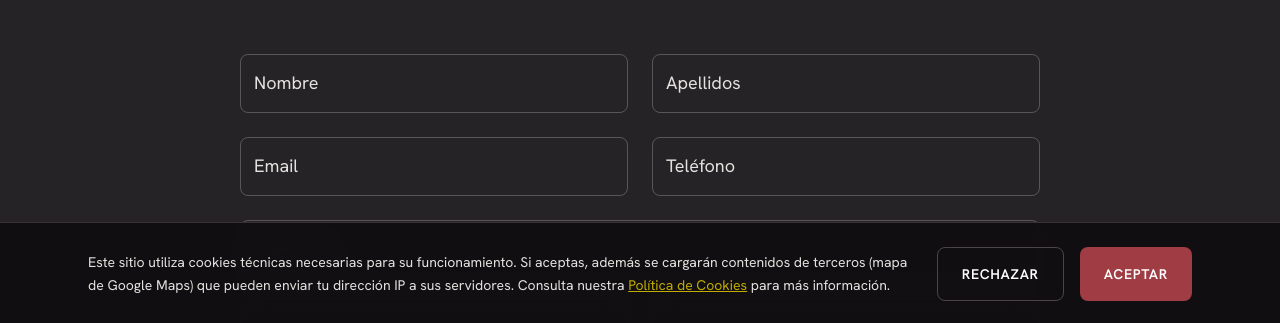
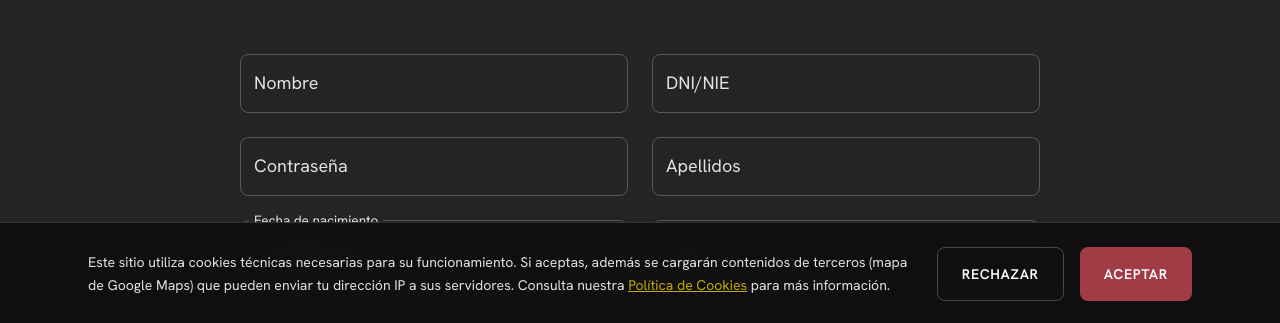
Before and after one commit to DavileSC/Desamparados, a React (Vite) app in the folder desamparados-web/: page /hermanos/hazte-hermano in a window 1280 px wide. Shown: the part 475-798 px from the top of the page. Built offline with nearby package versions, Linux system fonts and the light colour scheme; no server answers.

Commit message:
Connect membership registration to API

```diff
--- a/desamparados-web/src/features/members/public/HazteHermanoPage.tsx
+++ b/desamparados-web/src/features/members/public/HazteHermanoPage.tsx
@@ -8,9 +8,12 @@ import PageHeader from '../../../components/PageHeader'
 import AnimatedSection from '../../../components/AnimatedSection'
 import AppButton from '../../../components/AppButton'
 import { membershipSchema, type MembershipFormData } from './schema'
+import { register as apiRegister } from '../../../lib/api/auth'
+import { ApiError } from '../../../lib/api/client'
 
 export default function HazteHermanoPage() {
   const [success, setSuccess] = useState(false)
+  const [submitError, setSubmitError] = useState<string | null>(null)
 
   const {
     register,
@@ -23,19 +26,29 @@ export default function HazteHermanoPage() {
       nombre: '',
       apellidos: '',
       email: '',
+      password: '',
+      dni: '',
       telefono: '',
       direccion: '',
       ciudad: '',
       codigoPostal: '',
+      fechaNacimiento: '',
       aceptarPolitica: false,
     },
   })
 
   const onSubmit = async (data: MembershipFormData) => {
-    // TODO: Replace with real API call
-    console.log(data)
-    setSuccess(true)
-    reset()
+    setSubmitError(null)
+    try {
+      await apiRegister({
+        ...data,
+        poblacion: data.ciudad,
+      })
+      setSuccess(true)
+      reset()
+    } catch (error) {
+      setSubmitError(error instanceof ApiError ? error.message : 'No se ha podido enviar la solicitud.')
+    }
   }
 
   return (
@@ -57,6 +70,7 @@ export default function HazteHermanoPage() {
                 Solicitud enviada correctamente. Nos pondremos en contacto contigo pronto.
               </Alert>
             )}
+            {submitError && <Alert severity="error" sx={{ mb: 4 }}>{submitError}</Alert>}
 
             <Box
               component="form"
@@ -75,11 +89,41 @@ export default function HazteHermanoPage() {
                 </Grid>
                 <Grid size={{ xs: 12, md: 6 }}>
                   <TextField
+                    label="DNI/NIE"
+                    fullWidth
+                    error={!!errors.dni}
+                    helperText={errors.dni?.message}
+                    {...register('dni')}
+                  />
+                </Grid>
+                <Grid size={{ xs: 12, md: 6 }}>
+                  <TextField
+                    label="Contraseña"
+                    type="password"
+                    fullWidth
+                    error={!!errors.password}
+                    helperText={errors.password?.message}
+                    {...register('password')}
+                  />
+                </Grid>
+                <Grid size={{ xs: 12, md: 6 }}>
+                  <TextField
                     label="Apellidos"
                     fullWidth
                     error={!!errors.apellidos}
                     helperText={errors.apellidos?.message}
                     {...register('apellidos')}
+                  />
+                </Grid>
+                <Grid size={{ xs: 12, md: 6 }}>
+                  <TextField
+                    label="Fecha de nacimiento"
+                    type="date"
+                    fullWidth
+                    slotProps={{ inputLabel: { shrink: true } }}
+                    error={!!errors.fechaNacimiento}
+                    helperText={errors.fechaNacimiento?.message}
+                    {...register('fechaNacimiento')}
                   />
                 </Grid>
                 <Grid size={{ xs: 12, md: 6 }}>
--- a/desamparados-web/src/features/members/public/schema.ts
+++ b/desamparados-web/src/features/members/public/schema.ts
@@ -4,10 +4,13 @@ export const membershipSchema = z.object({
   nombre: z.string().min(1, 'El nombre es obligatorio'),
   apellidos: z.string().min(1, 'Los apellidos son obligatorios'),
   email: z.string().email('Introduce un email válido'),
+  password: z.string().min(8, 'La contraseña debe tener al menos 8 caracteres'),
+  dni: z.string().regex(/^[XYZ]?\d{7,8}[A-Z]$/i, 'Introduce un DNI o NIE válido'),
   telefono: z.string().min(1, 'El teléfono es obligatorio'),
   direccion: z.string().min(1, 'La dirección es obligatoria'),
   ciudad: z.string().min(1, 'La ciudad es obligatoria'),
-  codigoPostal: z.string().min(1, 'El código postal es obligatorio'),
+  codigoPostal: z.string().regex(/^\d{5}$/, 'El código postal debe tener 5 dígitos'),
+  fechaNacimiento: z.string().min(1, 'La fecha de nacimiento es obligatoria'),
   aceptarPolitica: z.boolean().refine((value) => value === true, {
     message: 'Debes aceptar la política de privacidad',
   }),
--- a/desamparados-web/src/lib/api/auth.ts
+++ b/desamparados-web/src/lib/api/auth.ts
@@ -11,6 +11,39 @@ export function login(email: string, password: string) {
     method: 'POST',
     auth: false,
     json: { email, password },
+  })
+}
+
+export function register(data: {
+  email: string
+  password: string
+  dni: string
+  nombre: string
+  apellidos: string
+  telefono: string
+  direccion: string
+  poblacion: string
+  codigoPostal: string
+  fechaNacimiento: string
+}) {
+  return apiFetch<{ user: { id: number; email: string }; message: string }>('/auth/register', {
+    method: 'POST',
+    auth: false,
+    json: {
+      isTutor: false,
+      usuario: {
+        email: data.email,
+        password: data.password,
+        dni: data.dni,
+        nombre: data.nombre,
+        apellidos: data.apellidos,
+        telefono: data.telefono,
+        direccion: data.direccion,
+        poblacion: data.poblacion,
+        codigoPostal: data.codigoPostal,
+      },
+      hermano: { fechaNacimiento: data.fechaNacimiento },
+    },
   })
 }
 
```
Also changed, not shown: 2 other files (tests, documents, lock files or other folders).
